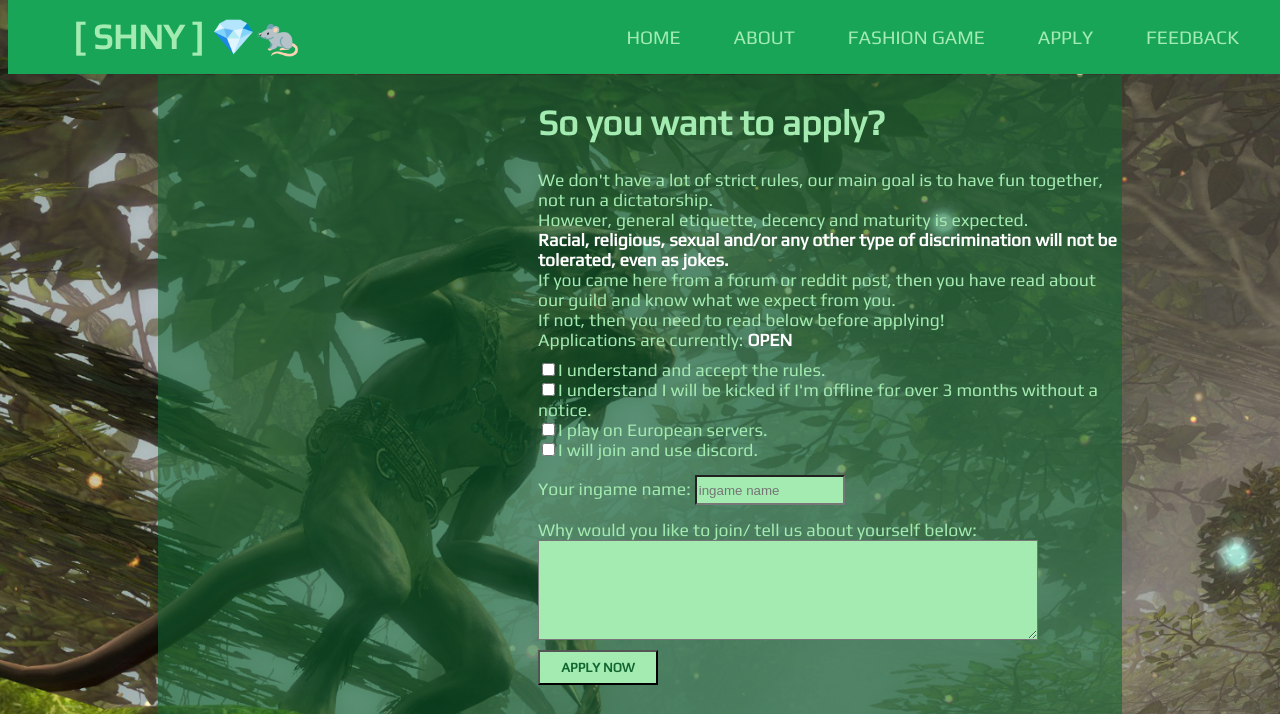
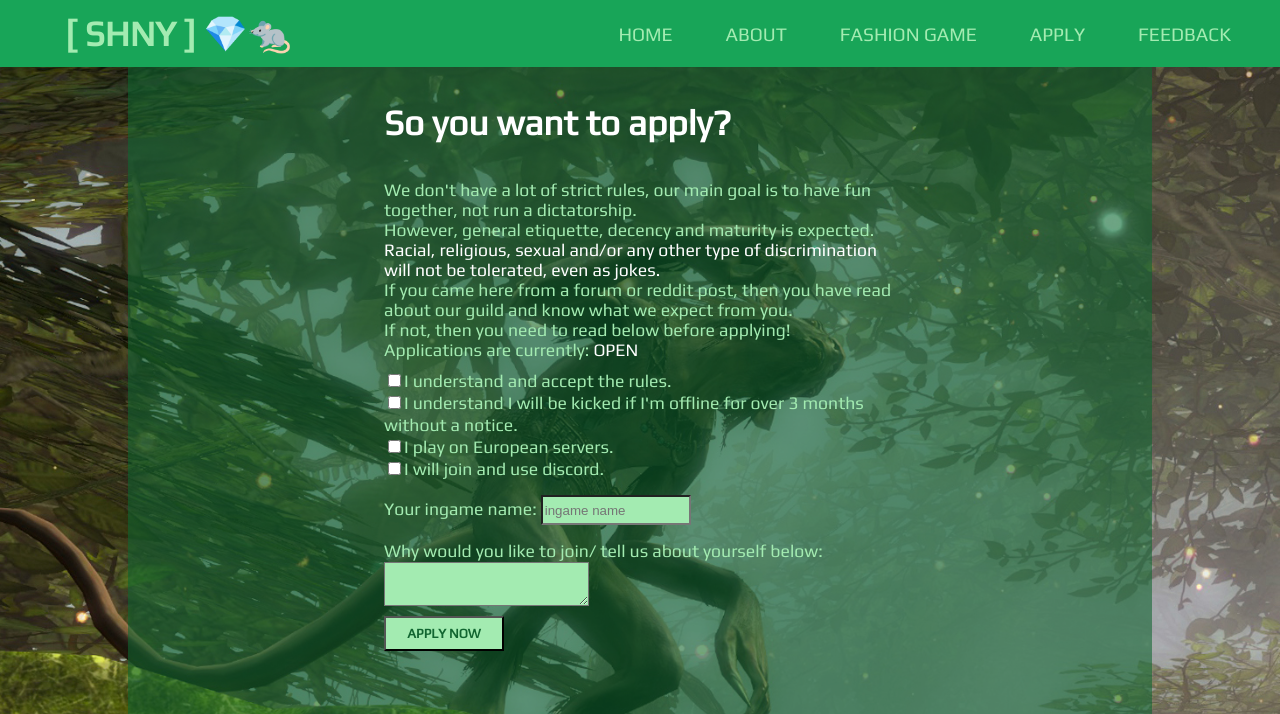
Before and after one commit to KimberlyVdB/SHNY-GuildWebsite, a plain HTML site: page recruit.html in a window 1280 px wide. Shown: the top 714 px of the page. Drawn offline with Linux system fonts and the light colour scheme.

Commit message:
added code for the wrapper and changed size from px to %

```diff
--- a/css/main.css
+++ b/css/main.css
@@ -6,6 +6,19 @@ body {
     background-attachment: fixed;
     background-size: cover;
     font-size: 1.1rem;
+    margin:0;
+   padding:0;
+   height:100%;
+}
+
+.wrapper {
+    min-height: calc(100vh - 50px);
+  }
+
+h1 {
+    margin: 35px 0 35px 0px;
+    line-height: 35px;
+    color: white;
 }
 
 h3 {
@@ -14,25 +27,28 @@ h3 {
 
 
 .mainContainer {
-    margin-left: 150px;
-    margin-right: 150px;
+    margin-left: 10%;
+    margin-right: 10%;
     background-color: #11653095;
     height: 100%;
     margin-top: 0;
+    padding-bottom:60px;
 }
 
 .content {
     display: flex;
     flex-direction: column;
-    margin-top: 75px;
+    margin-top: 65px;
     line-height: 15px;
-    margin-left: 380px;
-    height: 100vh;
+    margin-left: 25%;
+    margin-right: 25%;
+    height: 100%;
 }
 
 .content span {
     color: white;
     font-weight: bold;
+    font-weight: 200;
 }
 
 .content ul {
@@ -57,8 +73,8 @@ form {
 }
 
 .userMessage {
-    width: 500px;
-    height: 100px;
+    width: 40%;
+    height: 70%;
     background: #A3EBB1;
     color: #116530;
     font-family: 'Play', sans-serif;
@@ -77,7 +93,7 @@ form {
 }
 
 label {
-    line-height: 20px;
+    line-height: 22px;
 }
 
 button {
@@ -92,3 +108,13 @@ button {
 }
 
 /* About page */
+
+@media only screen and (max-width: 600px) {
+    .content {
+    margin-top: 75px;
+    line-height: 16px;
+    margin-left: 20%;
+    margin-right: 20%;
+    height: 100%;
+    }
+}
```
